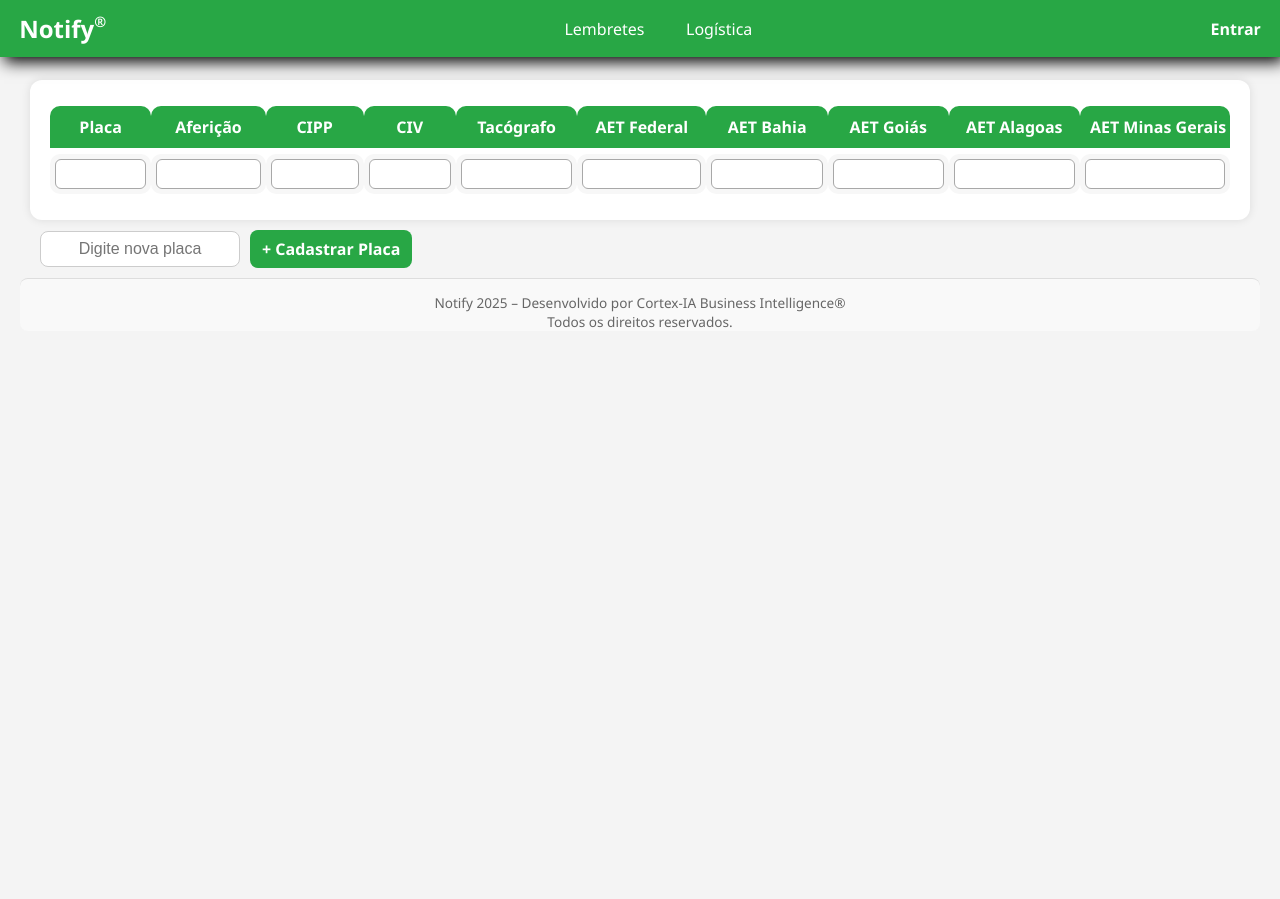
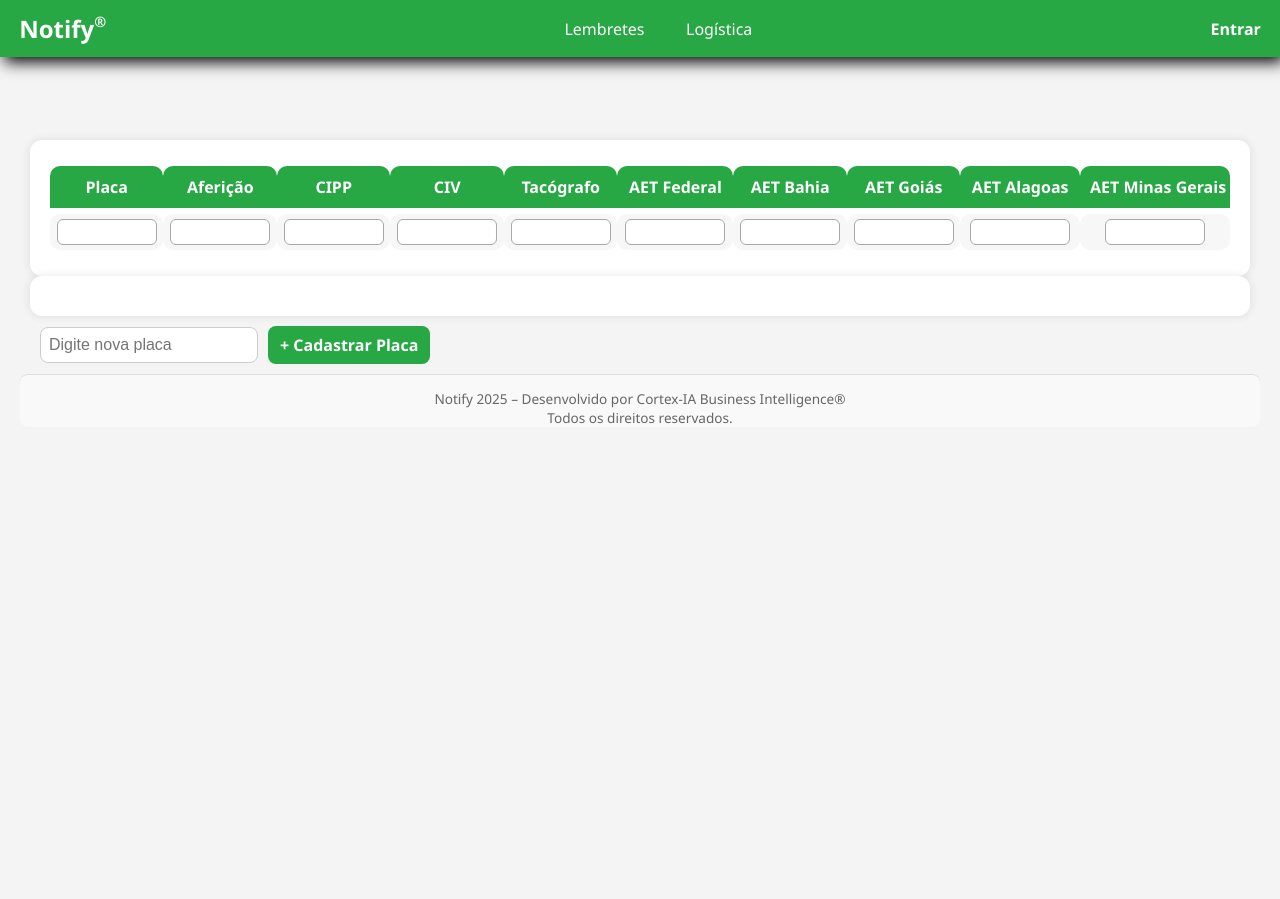
Before and after one commit to Cortex-ia-tech/Notify-App, a Flask app: template templates/logistica.html in a window 1280 px wide. Shown: the top 899 px of the page. Before the commit the page ends 327 px from the top, so only its background shows below. Run offline with Flask 3, Linux system fonts and the light colour scheme; the template is opened without the code that fills it, so the values that code supplies are empty; some libraries are stand-ins or nearby versions.

Commit message:
Altera espaçamento no layout da tabela logística

```diff
--- a/static/logistica.css
+++ b/static/logistica.css
@@ -2,10 +2,11 @@ body {
     font-family: 'Segoe UI', sans-serif;
     margin: 0;
     background: #f4f4f4;
-    padding: 80px 20px 20px 20px; /* Reduz padding inferior */
+    padding: 80px 20px 20px 20px;
     min-height: 100vh;
     display: flex;
     flex-direction: column;
+    padding-top: 140px;
 }
 
 .tabela-logistica {
@@ -23,10 +24,11 @@ table {
     min-width: unset;
     border-collapse: separate;
     border-spacing: 0 6px;
+    margin: 0 auto;
 }
 
 th {
-    text-align: left;
+    text-align: center;
     padding: 10px;
     background: #28a745;
     color: white;
@@ -40,24 +42,34 @@ td {
     padding: 5px;
     border-radius: 10px;
     white-space: nowrap;
+    text-align: center;
 }
 
-select,
-input[type="date"],
-input[type="text"],
-input[list] {
-    width: 100%;
-    padding: 5px;
+/* Estilo padronizado para todos os inputs da tabela */
+.tabela-logistica input[type="text"],
+.tabela-logistica input[list],
+.tabela-logistica select,
+.tabela-logistica input[type="date"] {
+    width: 100px;
+    max-width: 100px;
+    min-width: 100px;
+    padding: 4px 6px;
     border-radius: 6px;
     border: 1px solid #a8a8a8;
-    font-size: 1rem;
+    font-size: 0.9rem;
     box-sizing: border-box;
+    text-align: center;
+}
+
+/* Garante largura das colunas da tabela */
+th, td {
+    width: 130px;
+    max-width: 130px;
     text-align: center;
 }
 
 footer {
     margin-top: 10px;
-    /*padding: 20px;*/
     text-align: center;
     font-size: 0.85rem;
     color: #666;
@@ -66,17 +78,10 @@ footer {
     border-radius: 8px;
 }
 
-
 .conteudo-principal {
     flex: 1;
     display: flex;
     flex-direction: column;
-}
-
-th, td {
-    width: 130px;
-    max-width: 130px;
-    text-align: center;
 }
 
 .cadastro-placa {
--- a/templates/logistica.html
+++ b/templates/logistica.html
@@ -57,6 +57,14 @@
         </tbody>
     </table>
 </div>
+
+<div class="tabela-logistica">
+    <table>
+
+    </table>
+</div>
+
+
 
 <div class="cadastro-placa">
     <input type="text" id="novaPlaca" placeholder="Digite nova placa">
```
Also changed, not shown: other parts of static/logistica.css (+29 -0 lines).
